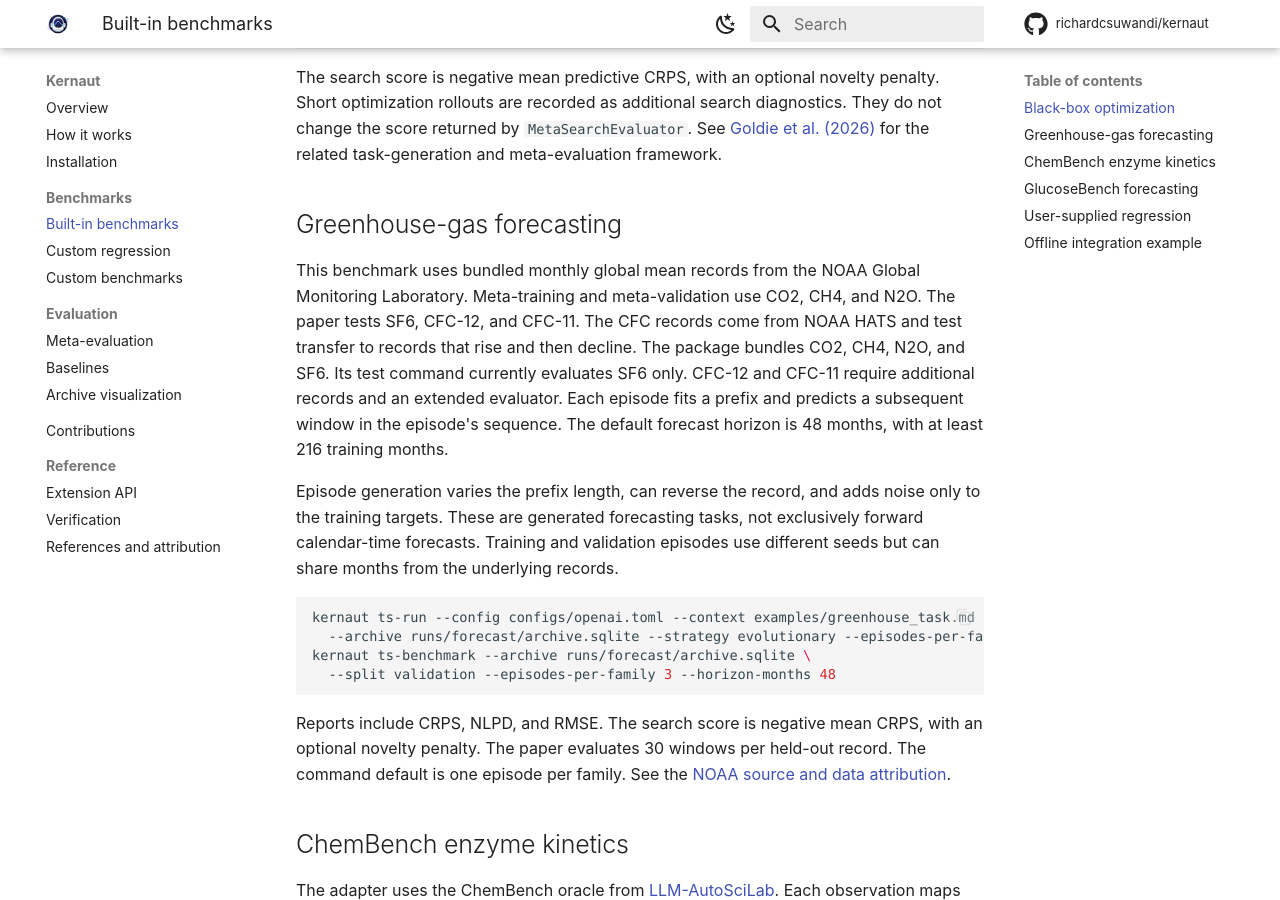
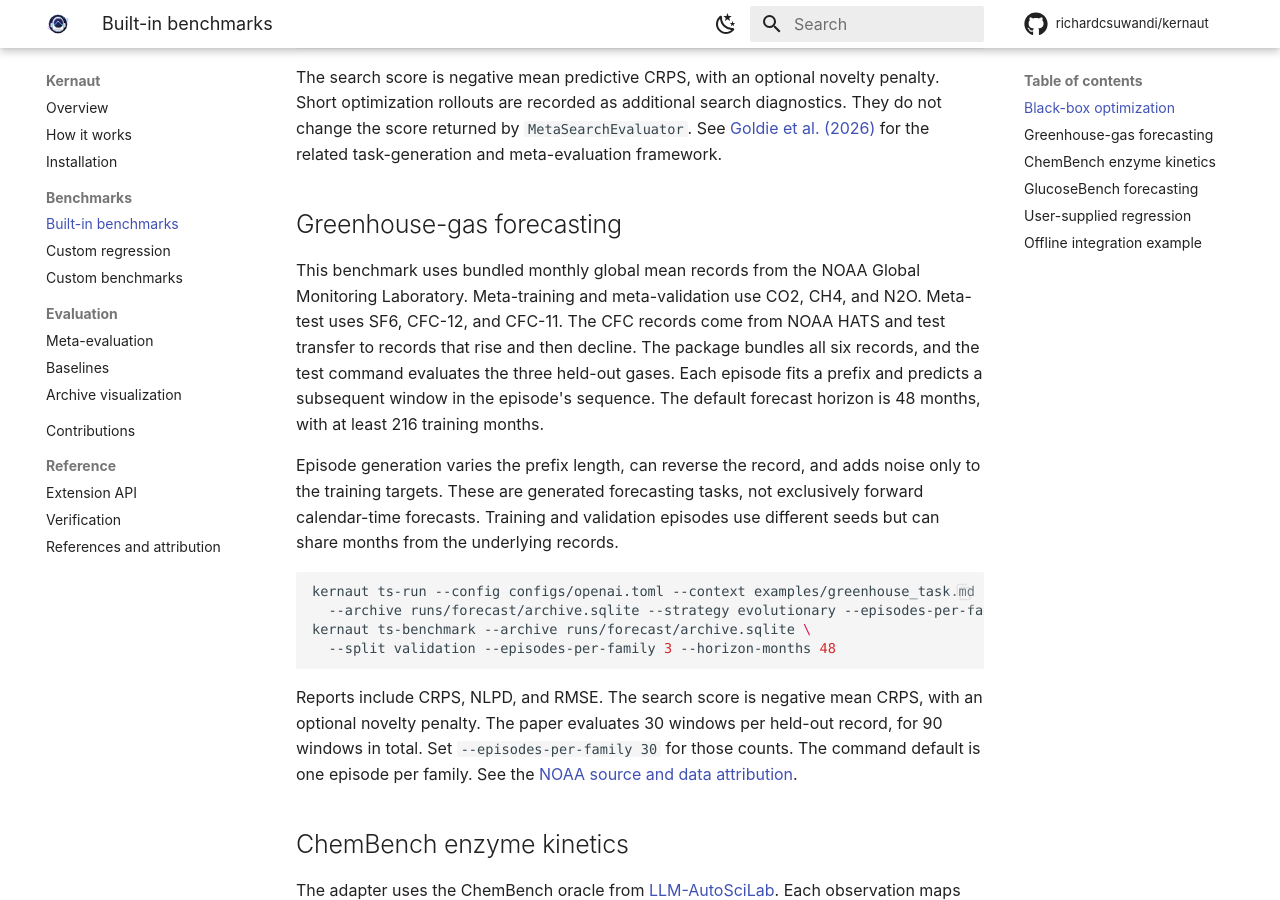
Before and after one commit to richardcsuwandi/kernaut, an MkDocs documentation site: the page built from docs/tasks.md, in a window 1280 px wide and 900 px high, scrolled down 1042 px. Built offline with MkDocs 1.6.1 and Material for MkDocs 9.7.7, drawn with Linux system fonts in a browser that asks for light colours; comment, search, counter and statistics services are not loaded.

Commit message:
Updated mete-eval details

````diff
--- a/docs/tasks.md
+++ b/docs/tasks.md
@@ -41,9 +41,8 @@ See [Goldie et al. (2026)](references.md#discogen-and-meta-evaluation) for the r
 
 This benchmark uses bundled monthly global mean records from the NOAA Global Monitoring Laboratory.
 Meta-training and meta-validation use CO2, CH4, and N2O.
-The paper tests SF6, CFC-12, and CFC-11. The CFC records come from NOAA HATS and test transfer to records that rise and then decline.
-The package bundles CO2, CH4, N2O, and SF6. Its test command currently evaluates SF6 only.
-CFC-12 and CFC-11 require additional records and an extended evaluator.
+Meta-test uses SF6, CFC-12, and CFC-11. The CFC records come from NOAA HATS and test transfer to records that rise and then decline.
+The package bundles all six records, and the test command evaluates the three held-out gases.
 Each episode fits a prefix and predicts a subsequent window in the episode's sequence.
 The default forecast horizon is 48 months, with at least 216 training months.
 
@@ -59,7 +58,7 @@ kernaut ts-benchmark --archive runs/forecast/archive.sqlite \
 ```
 
 Reports include CRPS, NLPD, and RMSE. The search score is negative mean CRPS, with an optional novelty penalty.
-The paper evaluates 30 windows per held-out record. The command default is one episode per family.
+The paper evaluates 30 windows per held-out record, for 90 windows in total. Set `--episodes-per-family 30` for those counts. The command default is one episode per family.
 See the [NOAA source and data attribution](references.md#noaa-greenhouse-gas-records).
 
 ## ChemBench enzyme kinetics
````
Also changed, not shown: README.md (+2 -1 lines), docs/how-it-works.md (+3 -3 lines), docs/index.md (+2 -1 lines), docs/meta-evaluation.md (+2 -2 lines), docs/references.md (+1 -1 lines), src/kernaut/data/greenhouse/SOURCE.md (+5 -2 lines), 3 other files.
